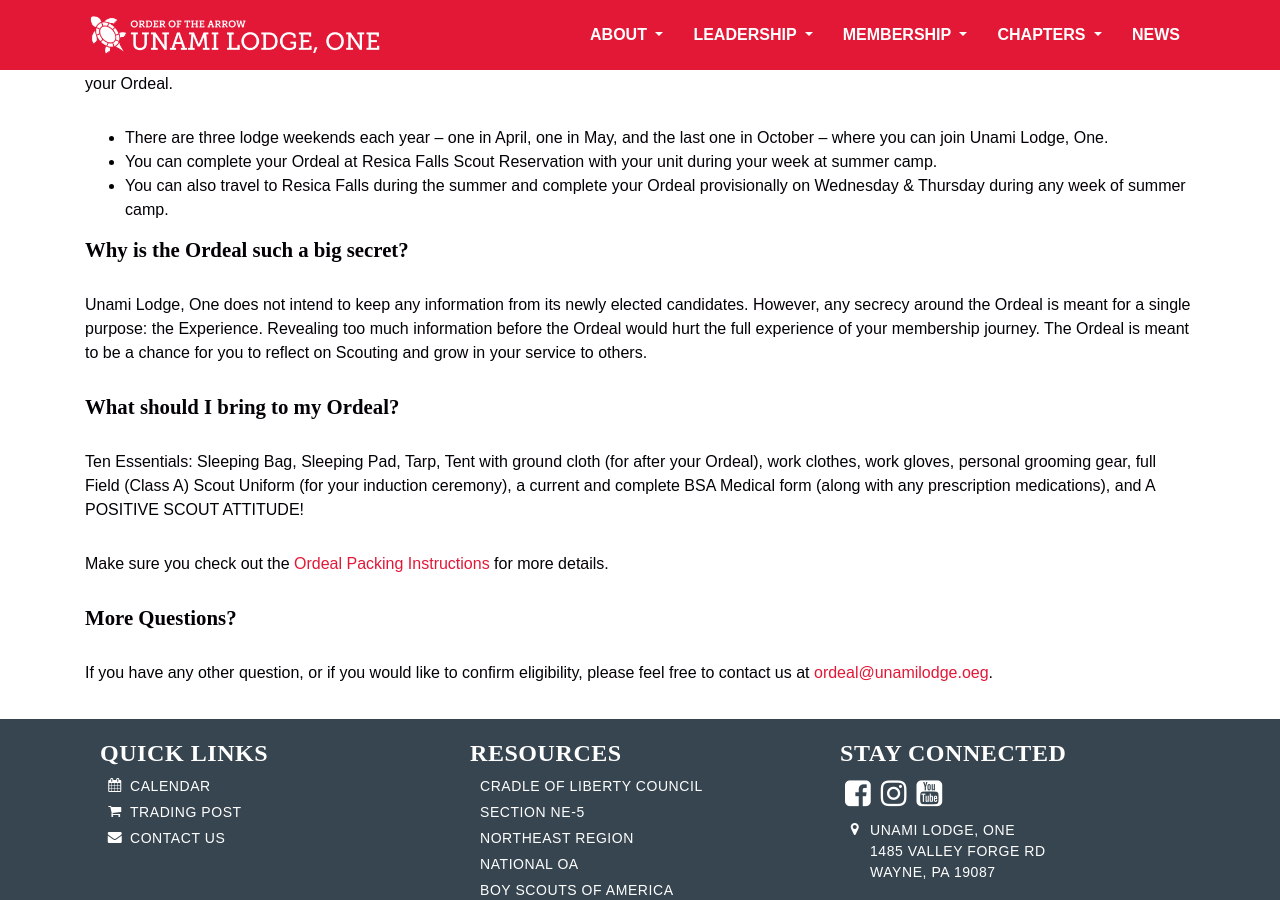
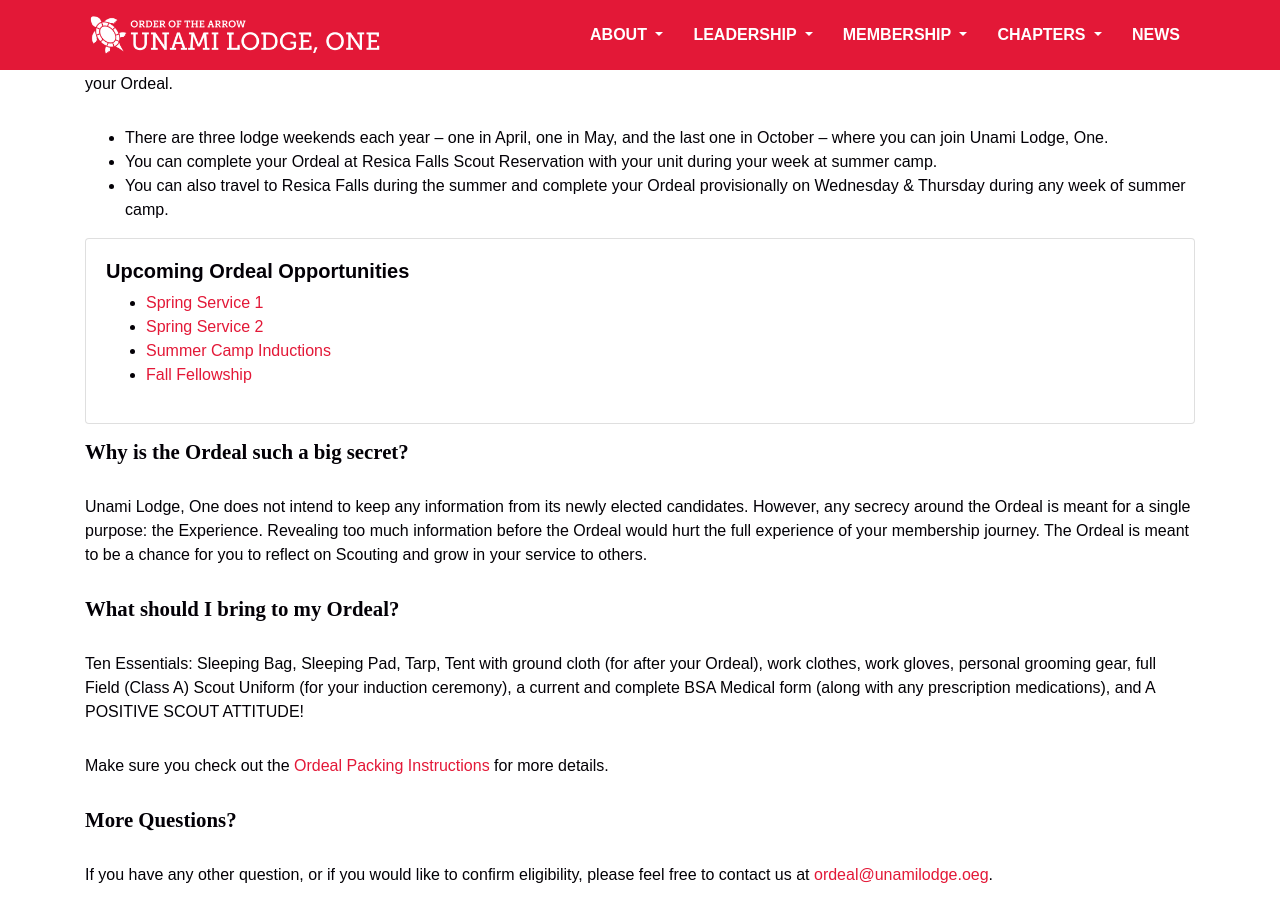
Before and after one commit to colbsa/UnamiLodge.org, a Jekyll site: the page built from electedcandidates.md, in a window 1280 px wide and 900 px high, scrolled down 689 px. Built offline with Jekyll 4.4.1, drawn with Linux system fonts in a browser that asks for light colours; some web fonts are replaced.

Commit message:
added ordeal dates

```diff
--- a/electedcandidates.md
+++ b/electedcandidates.md
@@ -36,6 +36,18 @@
 - You can also travel to Resica Falls during the summer and complete your Ordeal provisionally on
 Wednesday &amp; Thursday during any week of summer camp.
 
+<div class="card mb-3">
+  <div class="card-body">
+    <h5>Upcoming Ordeal Opportunities</h5>
+    <ul>
+      {% assign highlighted_events = site.data.events | where:"ordeal", "true" %}
+      {% for event in highlighted_events %}
+        <li><a href="{{ event.link-url }}">{{ event.title }}</a></li>
+      {% endfor %}
+    </ul>
+  </div>
+</div>
+
 <h2>Why is the Ordeal such a big secret?</h2>
 Unami Lodge, One does not intend to keep any information from its newly elected candidates. However, any
 secrecy around the Ordeal is meant for a single purpose: the Experience. Revealing too much information before the
```
